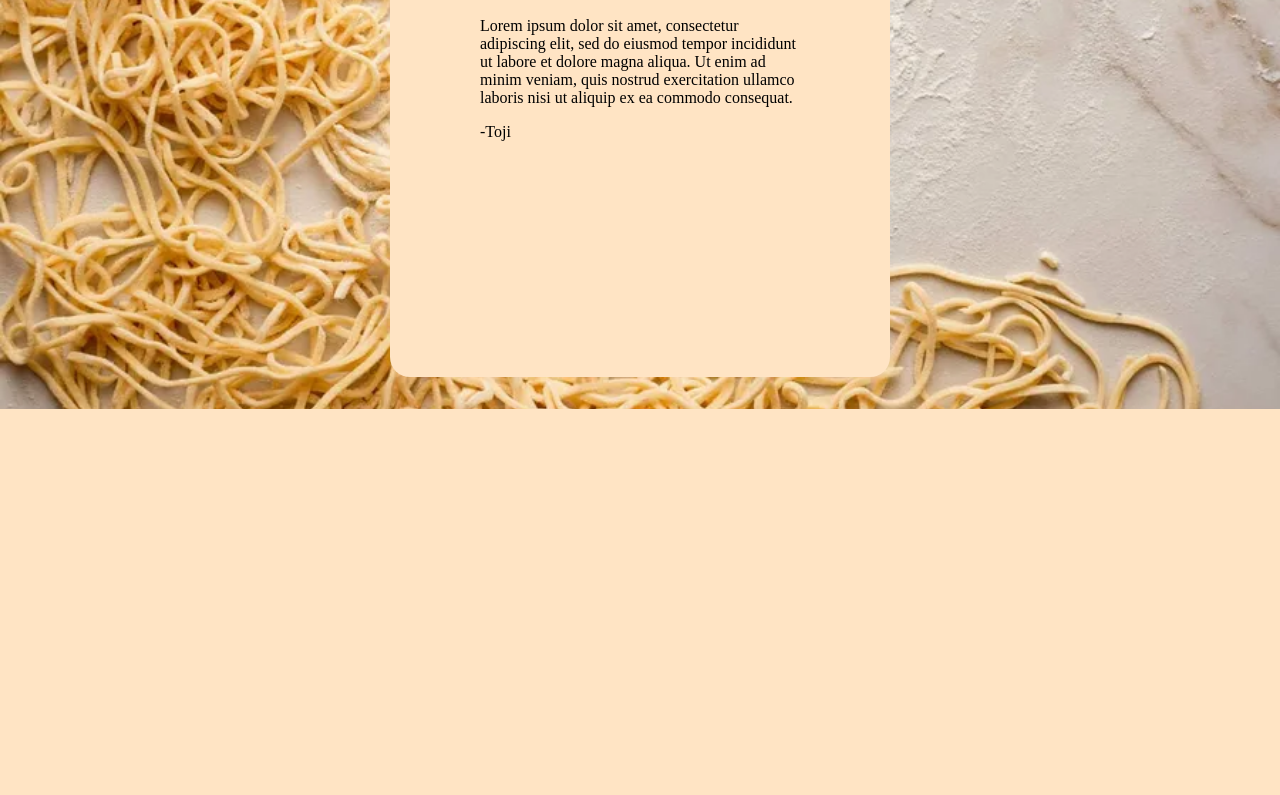
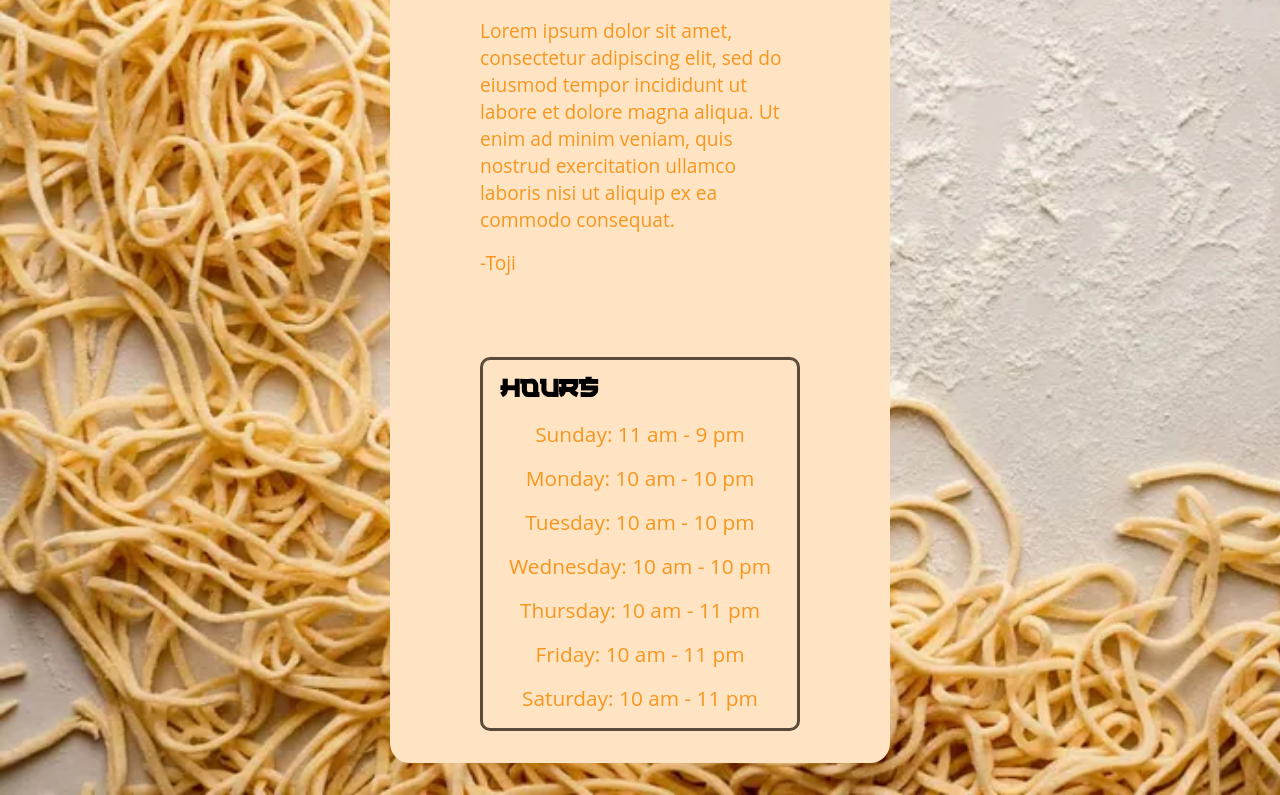
Before and after one commit to Ian-Wulf/Restaurant-Page, a website built with webpack: page src/template.html in a window 1280 px wide. Shown: the part 455-1250 px from the top of the page. Before the commit the page ends 864 px from the top, so only its background shows below. Built offline with nearby package versions, Linux system fonts and the light colour scheme.

Commit message:
Home Page Changes -Added file for data on restaurant hours -Added custom font for headers and button text -Adjusted homepage styles to better fit Japanese them

```diff
--- a/src/home.js
+++ b/src/home.js
@@ -1,5 +1,6 @@
 import Noodles from '../assets/noodles.png';
 import reviewTxt from './review.txt';
+import hoursData from './hours.json';
 
 function displayHome() {
 
@@ -7,17 +8,19 @@ function displayHome() {
     const contentContainer = document.createElement('div');
     contentContainer.classList.add('contentContainer');
 
+    // LOGO
     const myImg = new Image();
     myImg.src = Noodles;
     myImg.id = "logo";
 
     contentContainer.appendChild(myImg);
-
+    // NAME
     const restaurantName = document.createElement('h1');
     restaurantName.innerHTML = "Tojo's Noodle Bar";
     restaurantName.id = "restaurantName";
+
     contentContainer.appendChild(restaurantName);
-
+    // REVIEW
     const reviewContainer = document.createElement('div');
     reviewContainer.classList.add('review-container');
 
@@ -33,6 +36,27 @@ function displayHome() {
     reviewContainer.appendChild(reviewAuthor);
 
     contentContainer.appendChild(reviewContainer);
+
+    // HOURS
+    const hoursContainer = document.createElement('div');
+    hoursContainer.classList.add('hours-container');
+
+    const hoursHeader = document.createElement('h2');
+    hoursHeader.innerHTML = "Hours";
+    hoursHeader.classList.add('hours-header');
+    hoursContainer.appendChild(hoursHeader);
+
+    for(const key in hoursData) {
+        if(hoursData.hasOwnProperty(key)) {
+            const day = document.createElement('p');
+            day.classList.add('day');
+            day.innerHTML = `${key}: ${hoursData[key]}`;
+            hoursContainer.appendChild(day);
+        }
+    }
+
+    contentContainer.appendChild(hoursContainer);
+
     content.appendChild(contentContainer);
 }
 
--- /dev/null
+++ b/src/hours.json
@@ -0,0 +1,10 @@
+{
+    "Sunday": "11 am - 9 pm",
+    "Monday": "10 am - 10 pm",
+    "Tuesday": "10 am - 10 pm",
+    "Wednesday": "10 am - 10 pm",
+    "Thursday": "10 am - 11 pm",
+    "Friday": "10 am - 11 pm",
+    "Saturday": "10 am - 11 pm"
+
+}
--- a/src/styles.css
+++ b/src/styles.css
@@ -1,5 +1,12 @@
 :root {
     --box-shadow-color: rgb(90, 75, 59);
+    --header-font: 'Japan Ramen Regular';
+    --font-color-1: rgb(246, 150, 30);
+}
+
+@font-face {
+    font-family: 'Japan Ramen Regular';
+    src: url('../fonts/japan-ramen.regular.otf');
 }
 
 * {
@@ -9,8 +16,8 @@
 }
 
 body {
-    height: 100vh;
     background-color: bisque;
+    font-family: "Open Sans", sans-serif;
 }
 
 header {
@@ -30,6 +37,7 @@ nav {
 }
 
 button {
+    font-family: var(--header-font);
     background-color: bisque;
     border-bottom: none;
     border-radius: 5px 5px 0px 0px;
@@ -43,10 +51,11 @@ button:hover {
     background-color: rgb(211, 121, 11);
 }
 
+p {
+    color: var(--font-color-1);
+}
+
 #content {
-
-    height: 100%;
-    width: 100%;
     display: flex;
     justify-content: center;
 
@@ -63,12 +72,12 @@ button:hover {
     width: 500px;
     background-color: bisque;
     border-radius: 20px;
-    padding-top: 2rem;
+    padding: 2rem 0rem;
     margin-top: 2rem;
     margin-bottom: 2rem;
 }
 
-/* Home Page Styles */
+/* Home Page */
 
 img#logo {
     width: 300px;
@@ -77,11 +86,32 @@ img#logo {
 
 #restaurantName {
     padding-bottom: 2rem;
+    font-family: var(--header-font);
 }
 
 .review-container {
+    font-size: 1.2rem;
     width: 20rem;
     display: grid;
     grid-template-rows: 2fr 1fr;
     gap: 1rem;
 }
+
+.hours-container {
+    width: 20rem;
+    display: grid;
+    grid-template-rows: repeat(7, 1fr);
+    gap: 1rem;
+    border: solid 3px var(--box-shadow-color);
+    border-radius: 10px;
+    padding: 1rem;
+}
+
+.hours-header {
+    font-family: var(--header-font);
+}
+
+.day {
+    justify-self: center;
+    font-size: 1.3rem;
+}
```
Also changed, not shown: fonts/japan-ramen.regular.otf (added).
